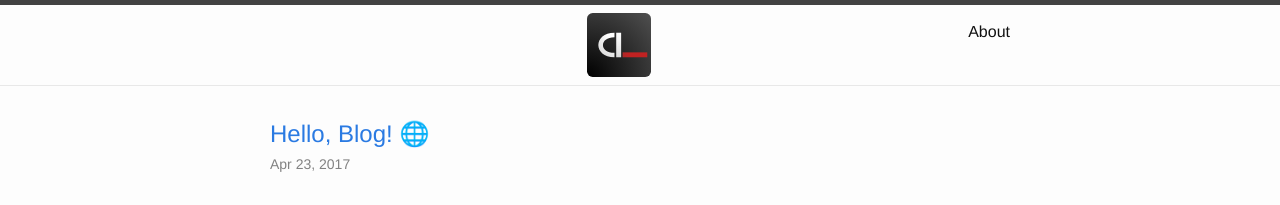
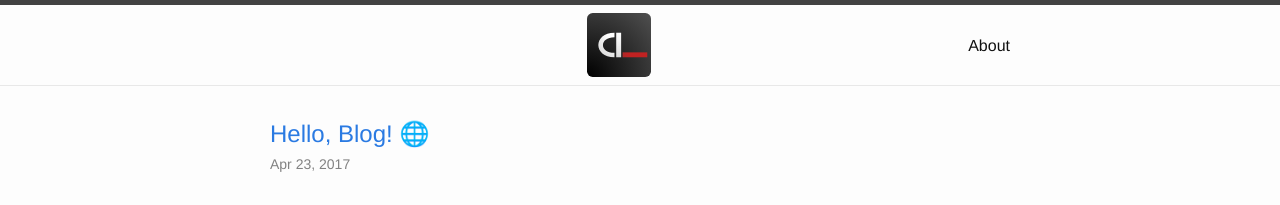
Before and after one commit to albinekcom/albinekcom.github.io, a Jekyll site: the page built from index.md, in a window 1280 px wide. Shown: the top 205 px of the page. Built offline with Jekyll 4.4.1, drawn with Linux system fonts in a browser that asks for light colours.

Commit message:
Centre about button

```diff
--- a/_sass/minima/_layout.scss
+++ b/_sass/minima/_layout.scss
@@ -42,15 +42,11 @@
 .site-nav {
   float: right;
   line-height: $base-line-height * $base-font-size * 2.25;
+  transform: translateY(26%);
 
   .page-link {
     color: $text-color;
     line-height: $base-line-height;
-
-    // Gaps between nav items, but not on the last one
-    &:not(:last-child) {
-      margin-right: 20px;
-    }
 
     &:hover {
       color: $text-secondary-color;
```
